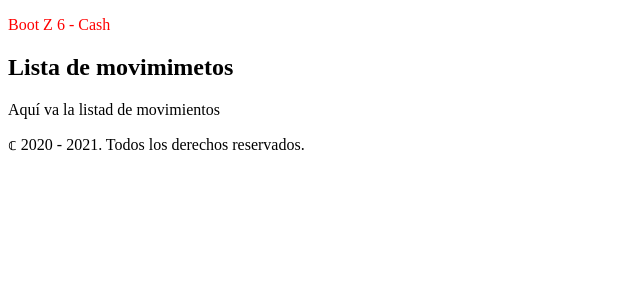
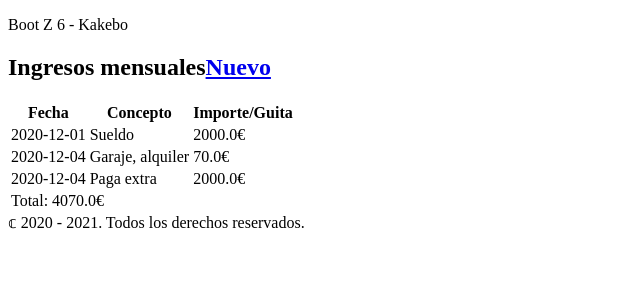
Before and after one commit to angelluis21/Flask_movements, a Flask app: page / in a window 1280 px wide. Shown: the top 300 px of the page, without its empty margins (0-640 px from the left). Run offline with Flask 2, Linux system fonts and the light colour scheme.

Commit message:
Ciclo de llamada a crea alta

```diff
--- /dev/null
+++ b/movements/data/basededatos.csv
@@ -0,0 +1,3 @@
+2020-12-01,"Sueldo",2000.0
+2020-12-04,"Garaje, alquiler",70.0
+2020-12-04,"Paga extra",2000.0
--- a/movements/templates/base.html
+++ b/movements/templates/base.html
@@ -3,16 +3,11 @@
     <head>
         <meta charset="UTF-8">
         <meta name="viewport" content="width=device-width, initial-scale=1.0">
-        <title>Movimientos - {% block title %}{% endblock %}</title>
-        <style>
-            header {
-                color:red;
-            }
-        </style>
+        <title>Mi Kakebo - {% block title %}{% endblock %}</title>
     </head>
     <body>
         <header>
-            <p>Boot Z 6 - Cash</p>
+            <p>Boot Z 6 - Kakebo</p>
         </header>
 
         <section>
--- a/movements/templates/movementsList.html
+++ b/movements/templates/movementsList.html
@@ -1,8 +1,24 @@
 {% extends 'base.html' %}
 
-{% block title %} lista {% endblock %}
+{% block title %} Romanos {% endblock %}
 
 {% block content %}
-            <h1>Lista de movimimetos</h1>
-            <p>Aquí va la listad de movimientos</p>
+    <h1>Ingresos mensuales<a href="creaalta">Nuevo</a></h1>
+    <table>
+        <tr>
+            <th>Fecha</th>
+            <th>Concepto</th>
+            <th>Importe/Guita</th>
+        </tr>
+    {% for registro in datos %}
+        <tr>
+            <td>{{ registro[0] }}</td>
+            <td>{{ registro[1] }}</td>
+            <td>{{ registro[2] }}€</td>
+        </tr>
+    {% endfor %}
+        <tr>
+            <td colspan="3">Total: {{total}}€</td>
+        </tr>
+    </table>
 {% endblock %}
--- a/movements/views.py
+++ b/movements/views.py
@@ -1,8 +1,21 @@
 from movements import app
 from flask import render_template
-
-import random
+import csv
 
 @app.route('/')
-def listaMovimientos():  #También puede llamarse --> def index():
-    return render_template("movementsList.html")
+def listaIngresos():      #También puede llamarse --> def index():
+    fIngresos = open("movements/data/basededatos.csv", "r")
+    csvReader = csv.reader(fIngresos, delimiter=',', quotechar='"')
+    ingresos = list(csvReader)
+
+    sumador = 0
+    for ingreso in ingresos:
+        sumador += float(ingreso[2])
+
+    print(ingresos) #Ponemos este 'print' para ver en la consola. No hay que ponerlo para el código.
+
+    return render_template("movementsList.html", datos=ingresos, total=sumador)
+
+@app.route('/creaalta')
+def nuevoIngreso():
+    return 'Ya el miercoles si eso te enseño el formulario'
--- a/requirements.txt
+++ b/requirements.txt
@@ -3,4 +3,5 @@ Flask==1.1.2
 itsdangerous==1.1.0
 Jinja2==2.11.2
 MarkupSafe==1.1.1
+python-dotenv==0.15.0
 Werkzeug==1.0.1
```
Also changed, not shown: movements/static/develop-boat.jpg (added), 1 other file.
